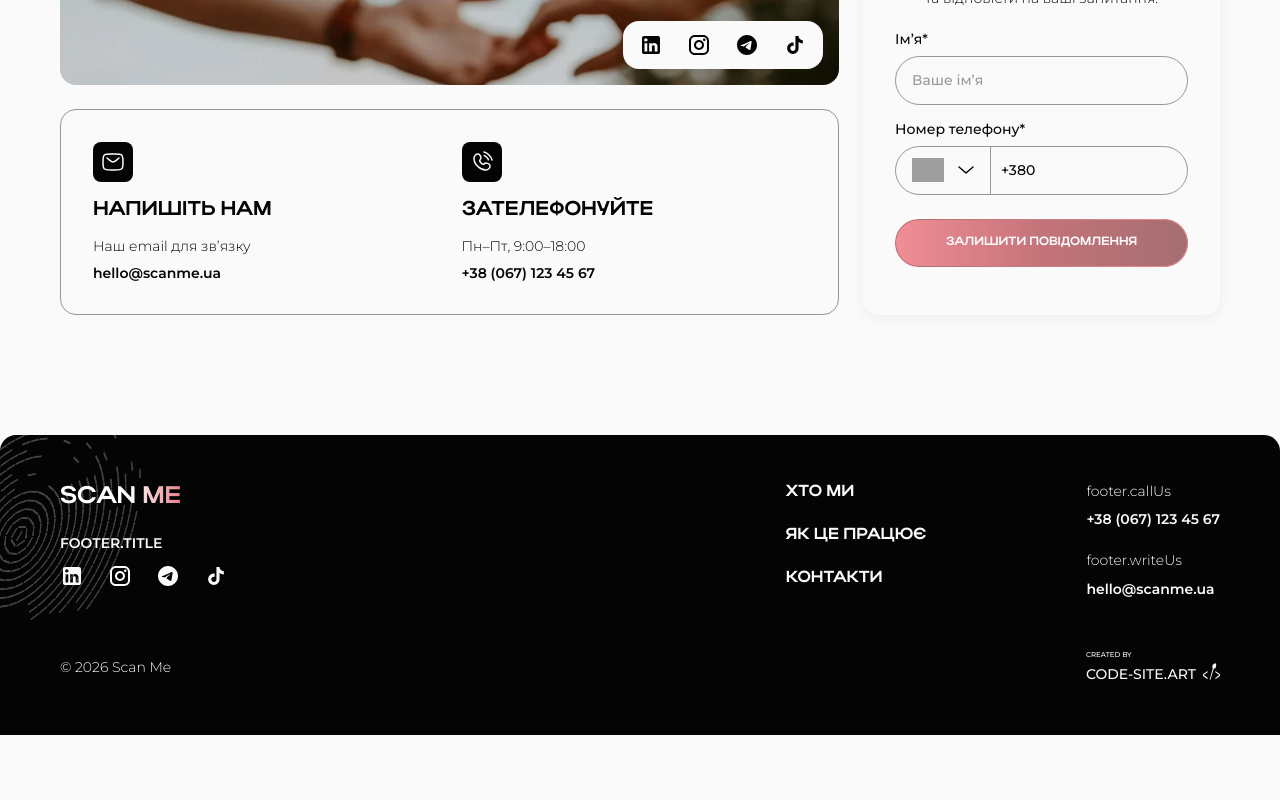
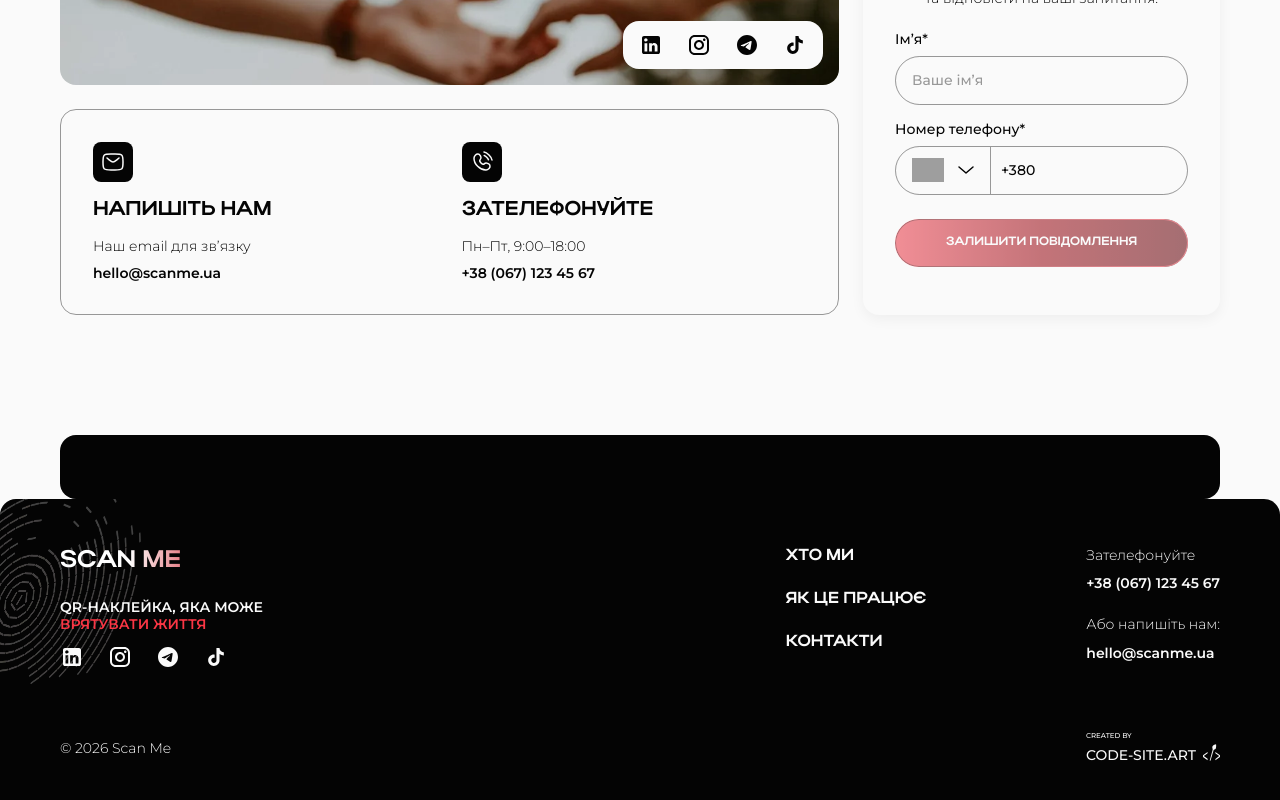
Before and after one commit to cyanidium-dev/scan-me-frontend, a Next.js app: page /en in a window 1280 px wide. Shown: the part 5237-6037 px from the top of the page. Before the commit the page ends 5972 px from the top, so only its background shows below. Built offline with nearby package versions, Linux system fonts and the light colour scheme; no server answers; grey boxes are pictures that could not be loaded.

Commit message:
added texts

```diff
--- a/messages/en.json
+++ b/messages/en.json
@@ -13,6 +13,11 @@
     "signIn": "Увійти",
     "signUp": "Зареєструватися"
   },
+  "footer": {
+    "title": "QR-наклейка, яка може <accent>врятувати життя</accent>",
+    "callUs": "Зателефонуйте",
+    "writeUs": "Або напишіть нам:"
+  },
   "forms": {
     "name": "Ім’я*",
     "namePlaceholder": "Ваше ім’я",
@@ -27,6 +32,12 @@
       "nameAllowedSymbols": "Допустимі літери та дефіс, апостроф, лапки",
       "max200Symbols": "Повинно містити не більше 200 символів"
     }
+  },
+  "notifications": {
+    "successTitle": "Дякуємо за повідомлення",
+    "successDescription": "Наш менеджер зв’яжеться з вами найближчим часом для уточнення інформації",
+    "errorTitle": "На жаль, щось пішло не так",
+    "errorDescription": "Спробуйте відправити форму ще раз або зателефонуйте нам."
   },
   "homePage": {
     "hero": {
@@ -113,6 +124,11 @@
       "email": "Наш email для зв’язку",
       "callUs": "Зателефонуйте",
       "schedule": "Пн–Пт, 9:00–18:00"
+    },
+    "cta": {
+      "title": "Готові подбати про <accent>свою безпеку?</accent>",
+      "description": "Долучайтеся до спільноти ScanMe — рішення, що дбає про вас і ваших близьких.\nМаленький QR може зробити велику справу — врятувати життя.",
+      "button": "Замовити наліпку"
     }
   }
 }
--- a/messages/pl.json
+++ b/messages/pl.json
@@ -13,14 +13,31 @@
     "signIn": "Увійти",
     "signUp": "Зареєструватися"
   },
+  "footer": {
+    "title": "QR-наклейка, яка може <accent>врятувати життя</accent>",
+    "callUs": "Зателефонуйте",
+    "writeUs": "Або напишіть нам:"
+  },
   "forms": {
-    "forms": {
-      "name": "Ім’я*",
-      "namePlaceholder": "Ваше ім’я",
-      "phone": "Номер телефону*",
-      "sendMessage": "Залишити повідомлення",
-      "loading": "Надсилання..."
+    "name": "Ім’я*",
+    "namePlaceholder": "Ваше ім’я",
+    "phone": "Номер телефону*",
+    "sendMessage": "Залишити повідомлення",
+    "loading": "Надсилання...",
+    "errors": {
+      "required": "Дане поле є обов'язковим до заповнення",
+      "wrongEmail": "Введіть валідний email",
+      "wrongPhone": "Введіть валідний номер телефону",
+      "nameMinMaxSymbols": "Повинно містити від 2 до 30 символів",
+      "nameAllowedSymbols": "Допустимі літери та дефіс, апостроф, лапки",
+      "max200Symbols": "Повинно містити не більше 200 символів"
     }
+  },
+  "notifications": {
+    "successTitle": "Дякуємо за повідомлення",
+    "successDescription": "Наш менеджер зв’яжеться з вами найближчим часом для уточнення інформації",
+    "errorTitle": "На жаль, щось пішло не так",
+    "errorDescription": "Спробуйте відправити форму ще раз або зателефонуйте нам."
   },
   "homePage": {
     "hero": {
@@ -107,6 +124,11 @@
       "email": "Наш email для зв’язку",
       "callUs": "Зателефонуйте",
       "schedule": "Пн–Пт, 9:00–18:00"
+    },
+    "cta": {
+      "title": "Готові подбати про <accent>свою безпеку?</accent>",
+      "description": "Долучайтеся до спільноти ScanMe — рішення, що дбає про вас і ваших близьких.\nМаленький QR може зробити велику справу — врятувати життя.",
+      "button": "Замовити наліпку"
     }
   }
 }
--- a/messages/uk.json
+++ b/messages/uk.json
@@ -124,6 +124,11 @@
       "email": "Наш email для зв’язку",
       "callUs": "Зателефонуйте",
       "schedule": "Пн–Пт, 9:00–18:00"
+    },
+    "cta": {
+      "title": "Готові подбати про <accent>свою безпеку?</accent>",
+      "description": "Долучайтеся до спільноти ScanMe — рішення, що дбає про вас і ваших близьких.\nМаленький QR може зробити велику справу — врятувати життя.",
+      "button": "Замовити наліпку"
     }
   }
 }
--- a/src/app/[locale]/page.tsx
+++ b/src/app/[locale]/page.tsx
@@ -7,6 +7,7 @@ import HowItWorks from "@/components/homePage/howItWorks/HowItWorks";
 import WhyUs from "@/components/homePage/whyUs/WhyUs";
 import Faq from "@/components/homePage/faq/Faq";
 import ContactUs from "@/components/homePage/contactUs/ContactUs";
+import Cta from "@/components/homePage/cta/Cta";
 
 export default function Home() {
   return (
@@ -20,6 +21,7 @@ export default function Home() {
         <WhyUs />
         <Faq />
         <ContactUs />
+        <Cta />
       </main>
       <Footer />
     </>
--- /dev/null
+++ b/src/components/homePage/cta/Cta.tsx
@@ -0,0 +1,11 @@
+import Container from "@/components/shared/container/Container";
+
+export default function Cta() {
+  return (
+    <section>
+      <Container>
+        <div className="px-6 py-8 rounded-[16px] bg-black"></div>
+      </Container>
+    </section>
+  );
+}
```
